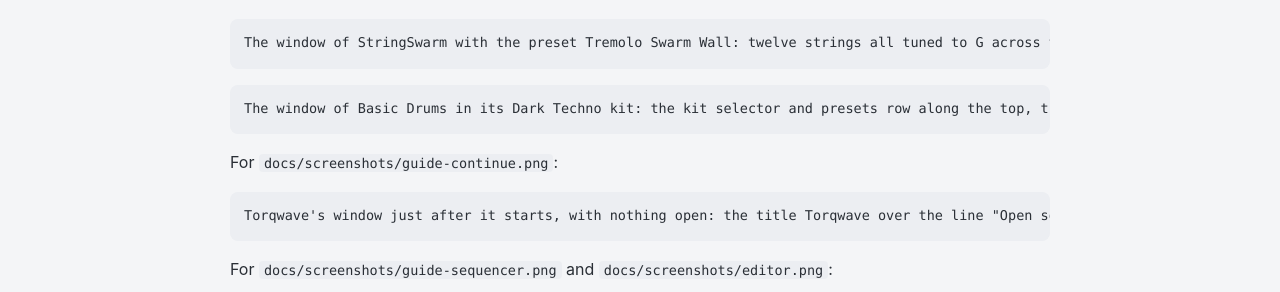
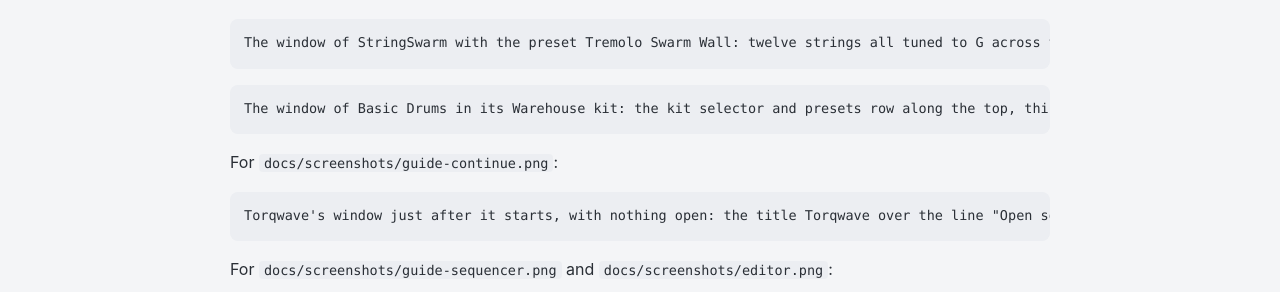
Before and after one commit to BobClawblaw/torqwave, a Jekyll site: the page built from docs/announcements/ANNOUNCEMENT-0.21.0.md, in a window 1280 px wide and 900 px high, scrolled down 3155 px. Shown: the part 160-452 px from the top of the window. Built offline with Jekyll 4.4.1, drawn with Linux system fonts in a browser that asks for light colours; our own code applies the rules of GitHub Pages for plain Markdown files.

Commit message:
Changelog: release 0.21.0; the README links to the site; the Basic Drums picture on a Modern kit

````diff
--- a/docs/announcements/ANNOUNCEMENT-0.21.0.md
+++ b/docs/announcements/ANNOUNCEMENT-0.21.0.md
@@ -145,7 +145,7 @@ The window of StringSwarm with the preset Tremolo Swarm Wall: twelve strings all
 ```
 
 ```alt
-The window of Basic Drums in its Dark Techno kit: the kit selector and presets row along the top, thirty pads coloured by family (kicks, snares and claps, hats, toms, cymbals, hand percussion) on the left, and the selected kick's settings on the right, with its Type selector reading Classic.
+The window of Basic Drums in its Warehouse kit: the kit selector and presets row along the top, thirty pads coloured by family (kicks, snares and claps, hats, toms, cymbals, hand percussion) on the left, and the selected kick's settings on the right, with its Type selector reading Modern.
 ```
 
 For `docs/screenshots/guide-continue.png`:
````
Also changed, not shown: docs/guide/07-instruments-and-midi.md (+1 -1 lines), CHANGELOG.md, README.md, docs/screenshots/guide-drums.png.
